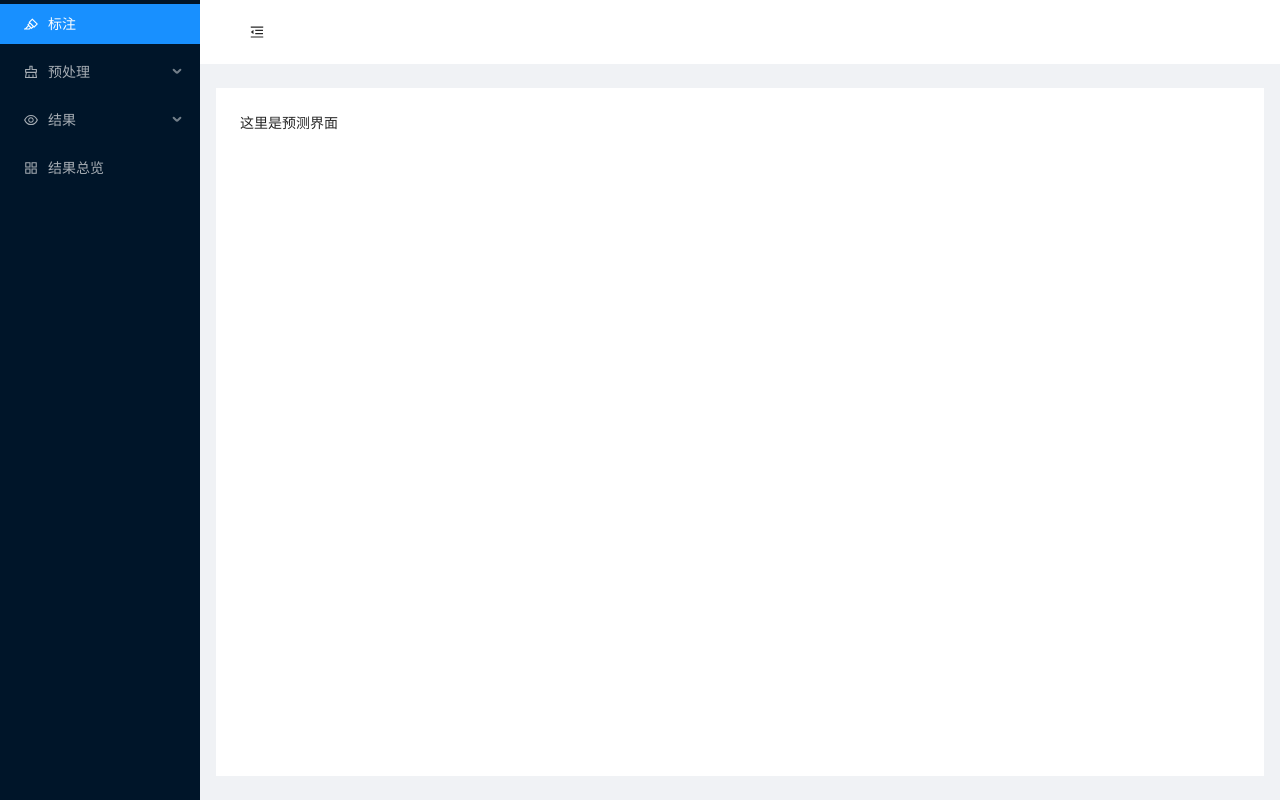
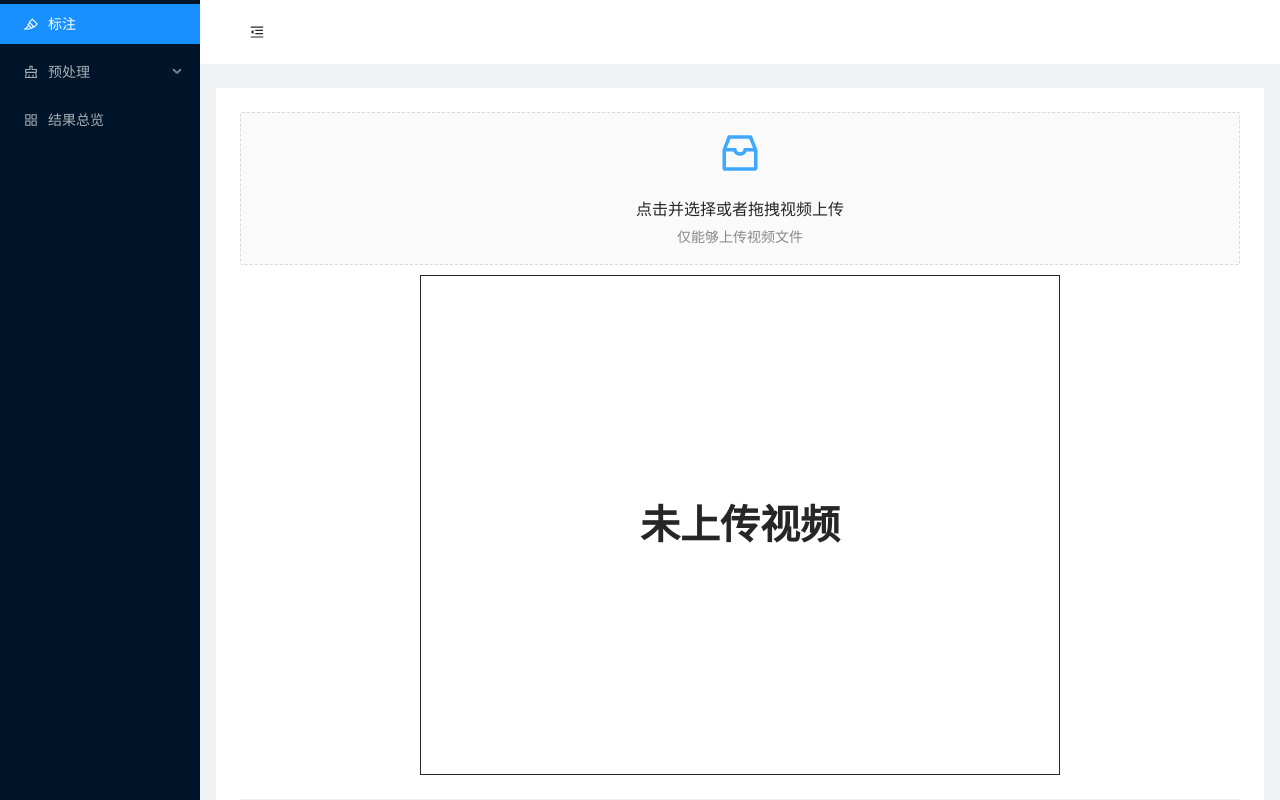
Before and after one commit to GiorgioPeng/Visualization-Systemt-for-Torsional-Nystagmus-Detection, a React (Create React App) app: page /predict in a window 1280 px wide. Shown: the top 800 px of the page. Built offline with nearby package versions, Linux system fonts and the light colour scheme.

Commit message:
优化页面结构

```diff
--- a/src/App.js
+++ b/src/App.js
@@ -40,7 +40,7 @@ function App() {
           <Sider trigger={null} className="site-sider" collapsible collapsed={collapsed}>
             <Menu theme="dark" mode="inline" defaultSelectedKeys={['1']}>
               <Menu.Item key="1" icon={<HighlightOutlined />}>
-                <Link to="/label">标注</Link>
+                <Link to="/">标注</Link>
               </Menu.Item>
 
               <SubMenu key="sub1" icon={<ClearOutlined />} title="预处理">
@@ -50,18 +50,13 @@ function App() {
                 <Menu.Item key="3" icon={<ScissorOutlined />}>
                   <Link to="/cut">对标剪裁</Link>
                 </Menu.Item>
-              </SubMenu>
-
-              <SubMenu key="sub2" icon={<EyeOutlined />} title="结果">
                 <Menu.Item key="4" icon={<VideoCameraOutlined />}>
                   <Link to="/lightstream">光流视频</Link>
                 </Menu.Item>
-                <Menu.Item key="5" icon={<AimOutlined />}>
-                  <Link to="/predict">xxxx</Link>
-                </Menu.Item>
               </SubMenu>
 
-              <Menu.Item key="6" icon={<AppstoreOutlined />}>
+
+              <Menu.Item key="5" icon={<AppstoreOutlined />}>
                 <Link to="/overview">结果总览</Link>
               </Menu.Item>
 
@@ -85,11 +80,6 @@ function App() {
               }}
             >
               <Switch>
-
-                <Route path="/label">
-                  <Label />
-                </Route>
-
                 <Route path="/removeuselessframe">
                   <RemoveUselessFrame />
                 </Route>
@@ -102,15 +92,14 @@ function App() {
                   <LightStream />
                 </Route>
 
-                <Route path="/predict">
-                  <Predict />
-                </Route>
-
                 <Route path="/overview">
                   <Overview />
                 </Route>
 
-                <Redirect to="/label"></Redirect>
+                <Route path="/">
+                  <Label />
+                </Route>
+                <Redirect to="/"></Redirect>
               </Switch>
             </Content>
           </Layout>
--- a/src/subPages/Predict/index.js
+++ /dev/null
@@ -1,11 +0,0 @@
-import React from 'react'
-
-function index() {
-    return (
-        <div>
-            这里是预测界面
-        </div>
-    )
-}
-
-export default index
```
